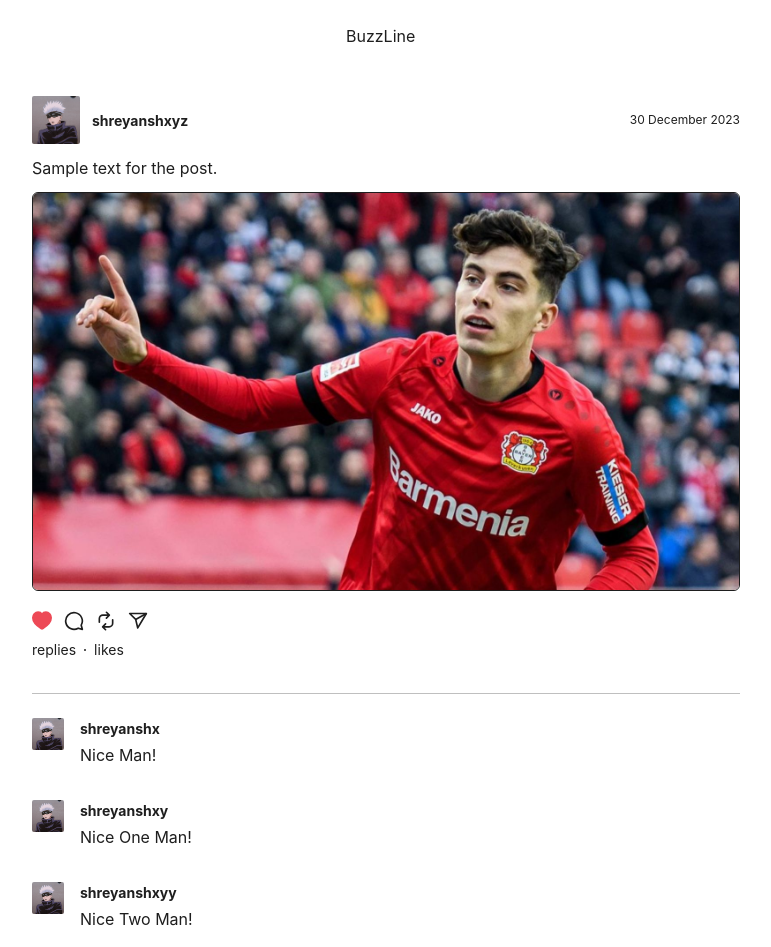
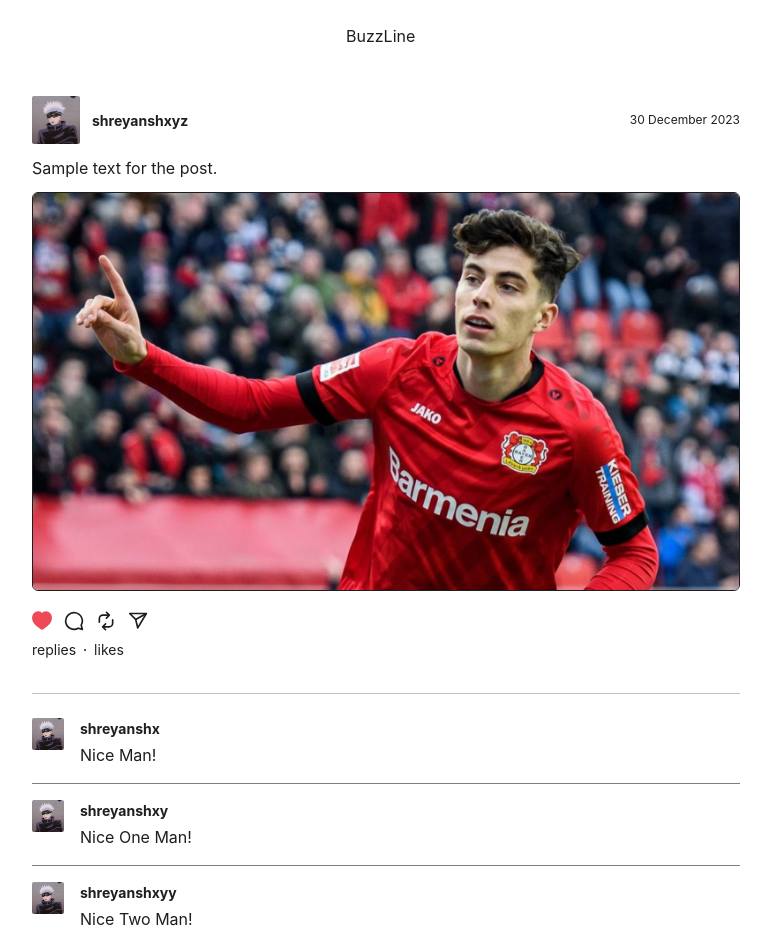
Before and after one commit to shreyanshxyz/BuzzLine, a React (Vite) app in the folder client/: page /user/post/1 in a window 1280 px wide. Shown: the whole page, without its empty margins (254-1025 px from the left). Built offline with nearby package versions, Linux system fonts and the light colour scheme.

Commit message:
update Comment.jsx

```diff
--- a/client/src/components/Comments/Comment.jsx
+++ b/client/src/components/Comments/Comment.jsx
@@ -27,7 +27,7 @@ const Comment = ({ userProfilePic, username, text, lastReply }) => {
           </Text>
         </Flex>
       </Flex>
-      {!lastReply ? <Divider /> : null}
+      {!lastReply ? <Divider bg={"black"} /> : null}
     </>
   );
 };
```
